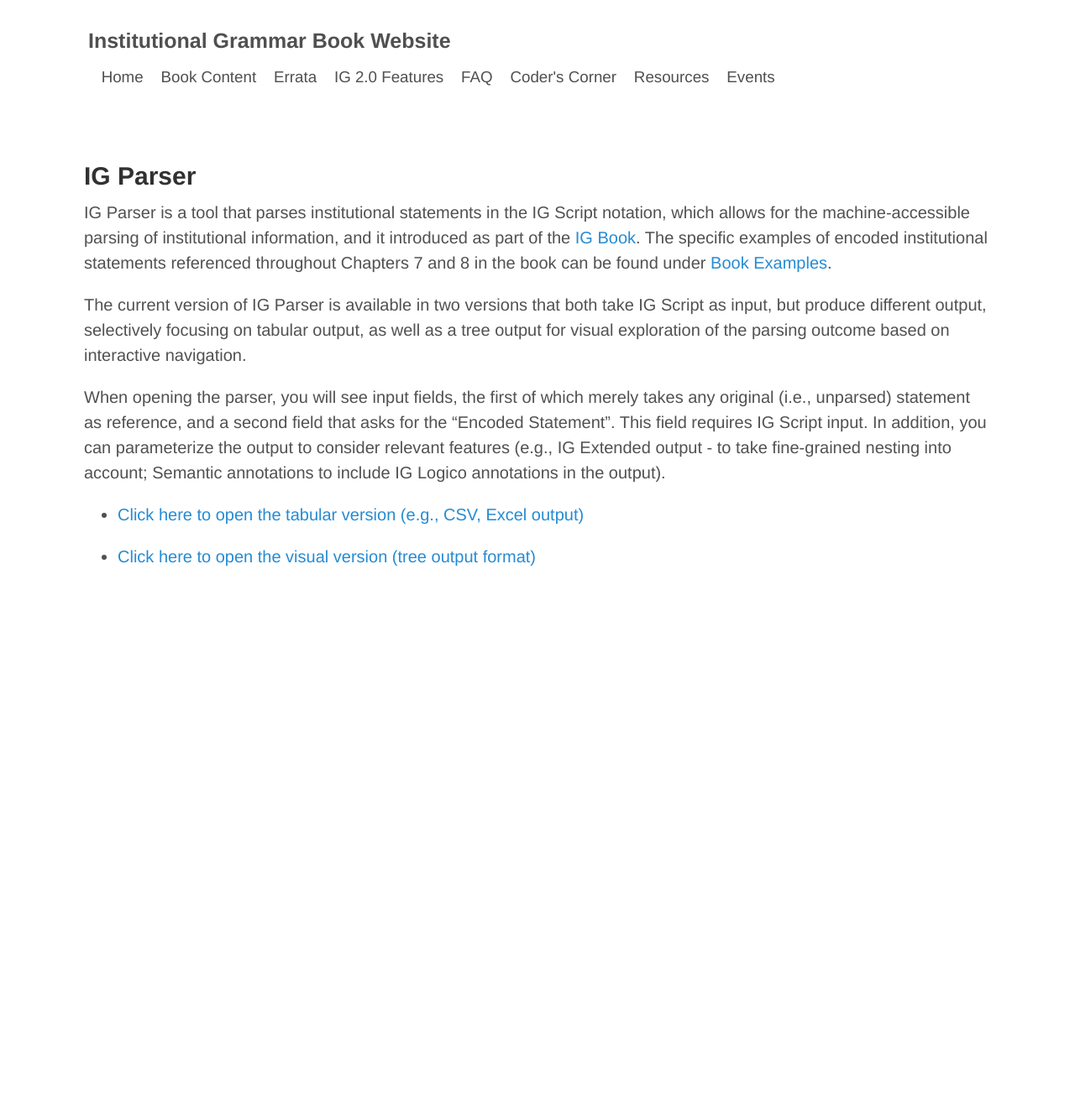
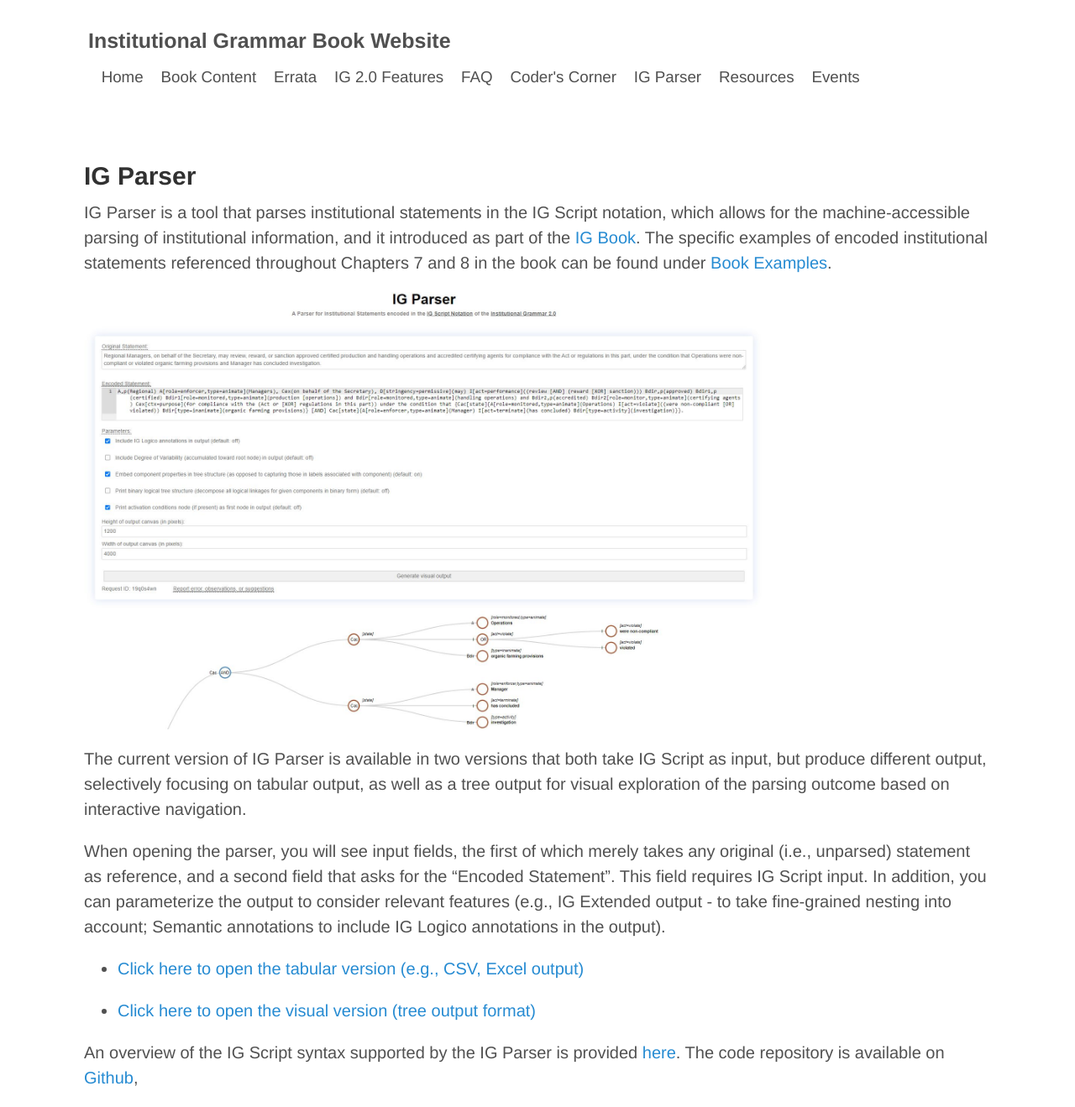
Before and after one commit to InstitutionalGrammar/IG-Book, a Jekyll site: the page built from ig-parser.md, in a window 1280 px wide. Shown: the whole page at 84% size. Built offline with Jekyll 4.4.1, drawn with Linux system fonts in a browser that asks for light colours; before the commit the page ends 900 px from its top, so only the background shows below that.

Commit message:
Revised IG Parser page and added to menu.

```diff
--- a/_layouts/default.html
+++ b/_layouts/default.html
@@ -33,6 +33,9 @@
 	 <small>
        &nbsp;&nbsp;&nbsp;<a href="{{ site.path }}/coding.html">Coder's Corner</a>
      </small>
+	 <small>
+       &nbsp;&nbsp;&nbsp;<a href="{{ site.path }}/ig-parser.html">IG Parser</a>
+     </small>
      <small>
        &nbsp;&nbsp;&nbsp;<a href="{{ site.path }}/resources.html">Resources</a>
      </small>
--- a/ig-parser.md
+++ b/ig-parser.md
@@ -7,6 +7,10 @@ title: IG Book
 
 IG Parser is a tool that parses institutional statements in the IG Script notation, which allows for the machine-accessible parsing of institutional information, and it introduced as part of the [IG Book](book-content.md). The specific examples of encoded institutional statements referenced throughout Chapters 7 and 8 in the book can be found under [Book Examples](book-examples.md).
 
+<a href="http://128.39.143.144:4040/visual/">
+<img src="/figures/IG-Parser-UI-Visual.jpg" width="75%">
+</a>
+
 The current version of IG Parser is available in two versions that both take IG Script as input, but produce different output, selectively focusing on tabular output, as well as a tree output for visual exploration of the parsing outcome based on interactive navigation.
 
 When opening the parser, you will see input fields, the first of which merely takes any original (i.e., unparsed) statement as reference, and a second field that asks for the "Encoded Statement". This field requires IG Script input. In addition, you can parameterize the output to consider relevant features (e.g., IG Extended output - to take fine-grained nesting into account; Semantic annotations to include IG Logico annotations in the output).
@@ -15,3 +19,5 @@ When opening the parser, you will see input fields, the first of which merely ta
 * [Click here to open the tabular version (e.g., CSV, Excel output)](http://128.39.143.144:4040/)
 
 * [Click here to open the visual version (tree output format)](http://128.39.143.144:4040/visual/)
+
+An overview of the IG Script syntax supported by the IG Parser is provided [here](https://github.com/chrfrantz/IG-Parser/blob/main/README.md). The code repository is available on [Github](https://github.com/chrfrantz/IG-Parser),
```
Also changed, not shown: figures/IG-Parser-Output.jpg (added), figures/IG-Parser-UI-Visual.jpg (added).
